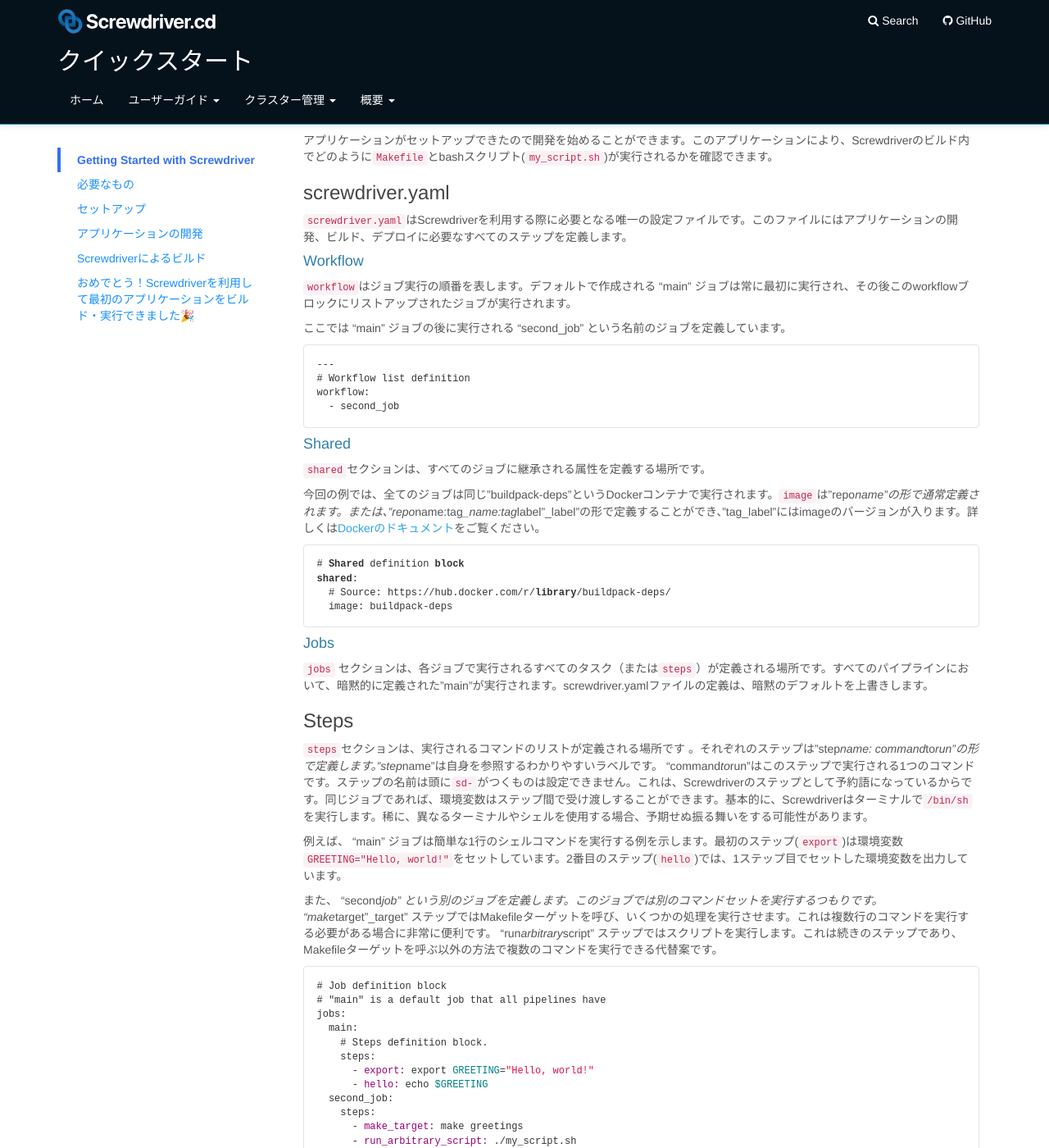
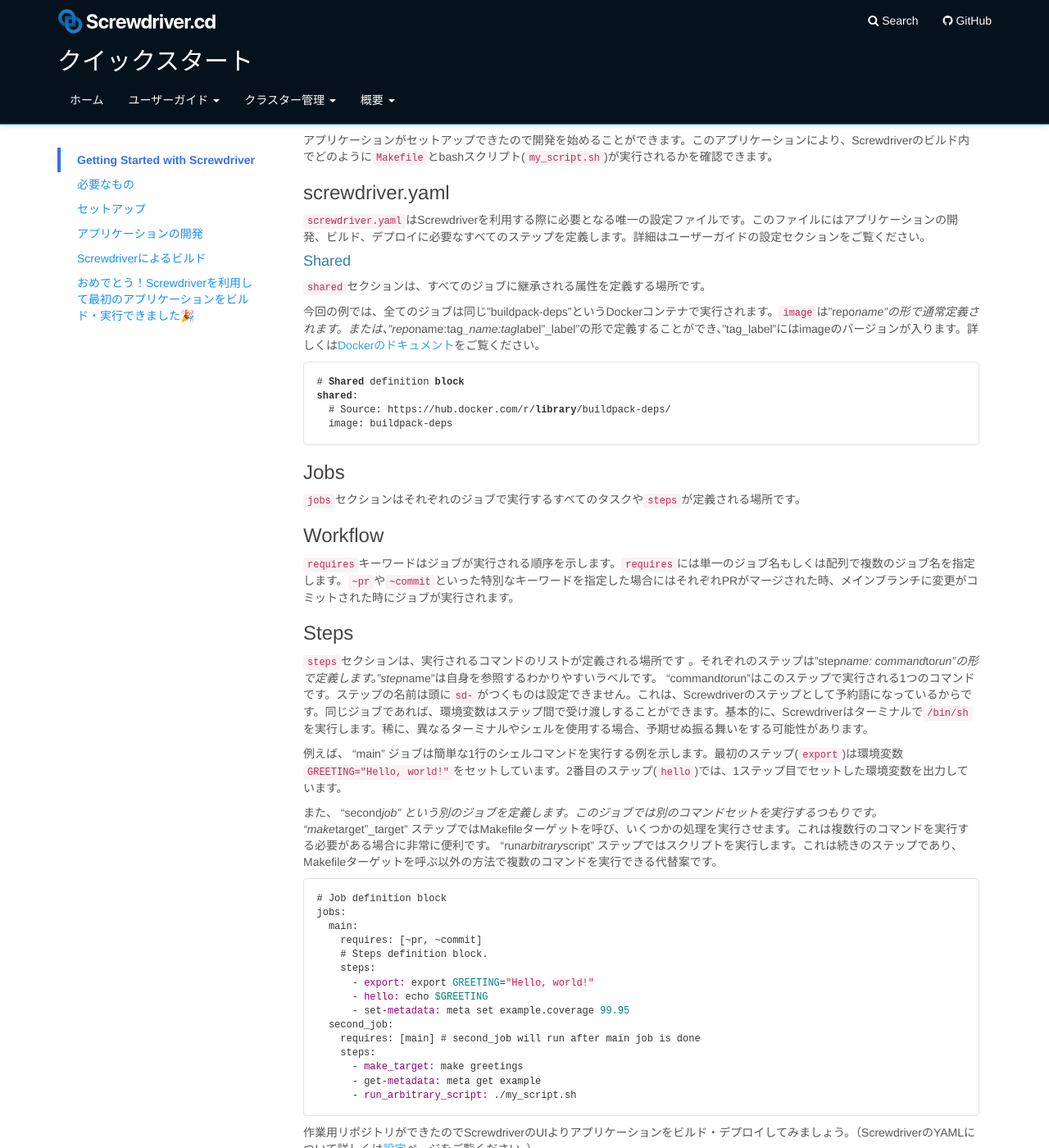
Before and after one commit to screwdriver-cd/guide, a Jekyll site: the page built from docs/ja/user-guide/quickstart.md, in a window 1280 px wide and 1400 px high, scrolled down 553 px. Shown: the whole window at 82% size. Built offline with Jekyll 4.4.1, drawn with Linux system fonts in a browser that asks for light colours.

Commit message:
Translate quickstart.md via GitLocalize

````diff
--- a/docs/ja/user-guide/quickstart.md
+++ b/docs/ja/user-guide/quickstart.md
@@ -41,7 +41,7 @@ $ git clone git@github.com:<YOUR_USERNAME_HERE>/quickstart-generic.git
 $ cd quickstart-generic/
 ```
 
-*Makefileや小さなスクリプトの場合はgenericの`screwdriver.yaml`を参照することをお勧めします。
+**Makefileや小さなスクリプトの場合はgenericの`screwdriver.yaml`を参照することをお勧めします。*
 
 ## アプリケーションの開発
 
@@ -49,20 +49,7 @@ $ cd quickstart-generic/
 
 ### screwdriver.yaml
 
-`screwdriver.yaml`はScrewdriverを利用する際に必要となる唯一の設定ファイルです。このファイルにはアプリケーションの開発、ビルド、デプロイに必要なすべてのステップを定義します。
-
-#### Workflow
-
-`workflow`はジョブ実行の順番を表します。デフォルトで作成される "main" ジョブは常に最初に実行され、その後このworkflowブロックにリストアップされたジョブが実行されます。
-
-ここでは "main" ジョブの後に実行される "second_job" という名前のジョブを定義しています。
-
-```yaml
----
-# Workflow list definition
-workflow:
-  - second_job
-```
+`screwdriver.yaml`はScrewdriverを利用する際に必要となる唯一の設定ファイルです。このファイルにはアプリケーションの開発、ビルド、デプロイに必要なすべてのステップを定義します。詳細はユーザーガイドの設定セクションをご覧ください。
 
 #### Shared
 
@@ -77,9 +64,13 @@ shared:
   image: buildpack-deps
 ```
 
-#### Jobs
+### Jobs
 
-`jobs` セクションは、各ジョブで実行されるすべてのタスク（または`steps`）が定義される場所です。すべてのパイプラインにおいて、暗黙的に定義された"main"が実行されます。screwdriver.yamlファイルの定義は、暗黙のデフォルトを上書きします。
+`jobs`セクションはそれぞれのジョブで実行するすべてのタスクや`steps`が定義される場所です。
+
+### Workflow
+
+`requires`キーワードはジョブが実行される順序を示します。`requires`には単一のジョブ名もしくは配列で複数のジョブ名を指定します。`~pr`や`~commit`といった特別なキーワードを指定した場合にはそれぞれPRがマージされた時、メインブランチに変更がコミットされた時にジョブが実行されます。
 
 ### Steps
 
@@ -94,16 +85,19 @@ shared:
 
 ```yaml
 # Job definition block
-# "main" is a default job that all pipelines have
 jobs:
   main:
+    requires: [~pr, ~commit]
     # Steps definition block.
     steps:
       - export: export GREETING="Hello, world!"
       - hello: echo $GREETING
+      - set-metadata: meta set example.coverage 99.95
   second_job:
+    requires: [main] # second_job will run after main job is done
     steps:
       - make_target: make greetings
+      - get-metadata: meta get example
       - run_arbitrary_script: ./my_script.sh
 ```
 
@@ -116,9 +110,12 @@ Screwdriverを利用するには、Githubを利用してScrewdriverにログイ
 ### 新しいパイプラインを作成
 
 1. Createアイコンをクリックします。（未ログインの場合はログインページにリダイレクトします）
+
 2. *"Login with SCM Provider" ボタンを押します。*
+
 3. *あなたのリポジトリへのアクセス権をScrewdriverに与えてよいか確認されます。適切に選択し、Authorizeボタンをクリックします。*
-4. ビルド対象リポジトリのリンクを入力します。SSHかHTTPSリンクの後に`#<YOUR_BRANCH_NAME>`を付加します(例: `git@github.com:screwdriver-cd/guide.git#test`)。`BRANCH_NAME`が指定されない場合、デフォルトとして`master`ブランチが指定されます。 "Use this repository" をクリックし、 ”Create Pipeline" をクリックします。
+
+4. ビルド対象リポジトリのリンクを入力します。SSHかHTTPSリンクの後に`#<YOUR_BRANCH_NAME>`を付加します(例：`git@github.com:screwdriver-cd/guide.git#test`)。`BRANCH_NAME`が指定されない場合、デフォルトとして`master`ブランチが指定されます。 "Use this repository" をクリックし、 ”Create Pipeline" をクリックします。
 
 ### はじめてのビルドを開始
 
````
